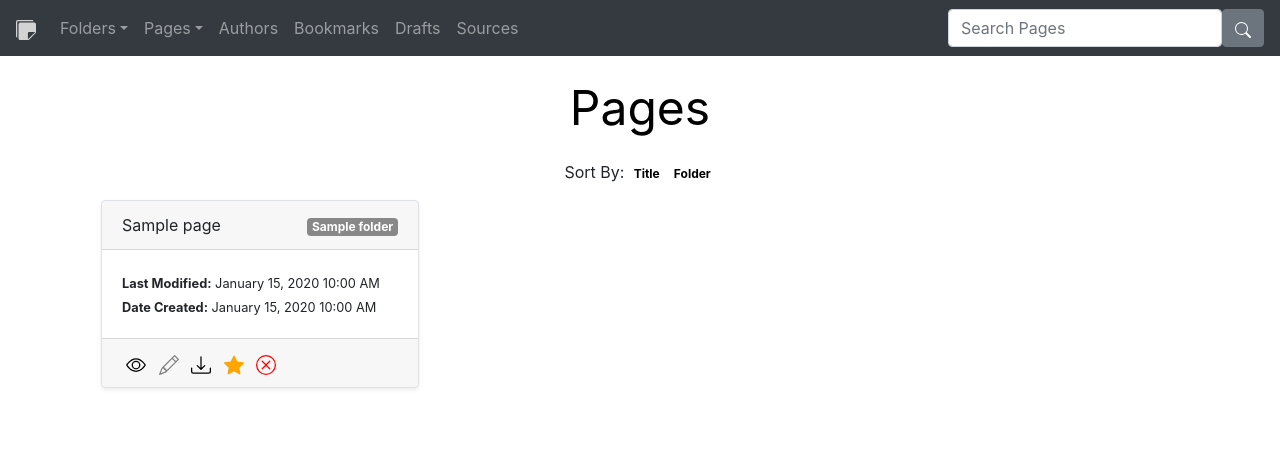
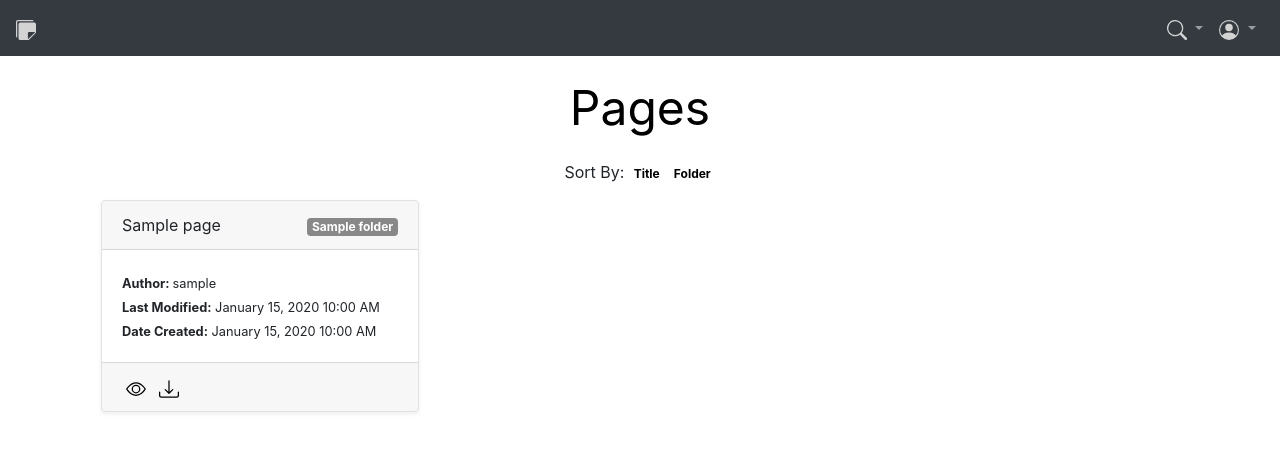
Before and after one commit to misterrager8/Notes-Repo, a Flask app: page /all_pages in a window 1280 px wide. Shown: the top 452 px of the page. Run offline with Flask 2, Linux system fonts and the light colour scheme; tables that the repository leaves empty hold one stand-in row (values such as "Sample post"); parts of the project's set-up code (start-up, migrations or seed data) failed here and were passed over; some libraries are stand-ins or nearby versions.

Commit message:
Implem. Flask-login, replace search bar w/ dropdown

```diff
--- a/modules/model.py
+++ b/modules/model.py
@@ -1,7 +1,8 @@
 from datetime import datetime
 
 import markdown
-from sqlalchemy import Column, Text, Integer, DateTime, ForeignKey, Boolean
+from flask_login import UserMixin
+from sqlalchemy import Column, Text, Integer, DateTime, ForeignKey, Boolean, Date
 from sqlalchemy.orm import relationship
 
 from modules import app, db
@@ -14,6 +15,7 @@ class Page(db.Model):
     content = Column(Text)
     date_created = Column(DateTime, default=datetime.now())
     last_modified = Column(DateTime, default=datetime.now())
+    author_id = Column(Integer, ForeignKey("users.id"))
     folder_id = Column(Integer, ForeignKey("folders.id"))
     bookmarked = Column(Boolean, default=False)
     is_draft = Column(Boolean, default=False)
@@ -34,12 +36,14 @@ class Page(db.Model):
         return self.date_created.strftime("%B %d, %Y %I:%M %p")
 
     def __str__(self):
-        return "%s,%s,%s,%s,%s,%s" % (self.title,
-                                      self.date_created,
-                                      self.last_modified,
-                                      self.folder_id,
-                                      self.bookmarked,
-                                      self.is_draft)
+        return "%s,%s,%s,%s,%s,%s,%s,%s" % (self.id,
+                                            self.title,
+                                            self.date_created,
+                                            self.last_modified,
+                                            self.users.username,
+                                            self.folder_id,
+                                            self.bookmarked,
+                                            self.is_draft)
 
 
 class Folder(db.Model):
@@ -48,6 +52,7 @@ class Folder(db.Model):
     name = Column(Text)
     color = Column(Text)
     date_created = Column(DateTime, default=datetime.now())
+    author_id = Column(Integer, ForeignKey("users.id"))
     pages = relationship("Page", backref="folders")
     sources = relationship("Source", backref="folders")
     id = Column(Integer, primary_key=True)
@@ -59,9 +64,11 @@ class Folder(db.Model):
         return self.date_created.strftime("%B %d, %Y %I:%M %p")
 
     def __str__(self):
-        return "%s,%s,%s" % (self.name,
-                             self.color,
-                             self.date_created)
+        return "%s,%s,%s,%s,%s" % (self.id,
+                                   self.name,
+                                   self.color,
+                                   self.date_created,
+                                   self.users.username)
 
 
 class Source(db.Model):
@@ -81,5 +88,24 @@ class Source(db.Model):
                           self.title)
 
 
+class User(UserMixin, db.Model):
+    __tablename__ = "users"
+
+    username = Column(Text)
+    password = Column(Text)
+    pages = relationship("Page", backref="users")
+    folders = relationship("Folder", backref="users")
+    date_added = Column(Date, default=datetime.today())
+    id = Column(Integer, primary_key=True)
+
+    def __init__(self, **kwargs):
+        super(User, self).__init__(**kwargs)
+
+    def __str__(self):
+        return "%s,%s,%s" % (self.id,
+                             self.username,
+                             self.date_added)
+
+
 with app.app_context():
     db.create_all()
--- a/modules/templates/base.html
+++ b/modules/templates/base.html
@@ -19,6 +19,7 @@
   </button>
   <div class="collapse navbar-collapse" id="nav_content">
     <ul class="navbar-nav mr-auto">
+      {% if current_user.is_authenticated %}
       <li class="nav-item dropdown">
         <a aria-expanded="false" aria-haspopup="true" class="nav-link dropdown-toggle" data-toggle="dropdown" href="#" role="button">Folders</a>
         <div class="dropdown-menu">
@@ -51,20 +52,47 @@
       <li class="nav-item">
         <a class="nav-link" href="{{ url_for('pages.sources') }}">Sources</a>
       </li>
+      {% endif %}
     </ul>
-    <form action="{{ url_for('pages.search') }}" class="form-inline " method="POST">
-      <input autocomplete="off" class="form-control" name="search_term" placeholder="Search Pages" type="text">
-      <button class="btn btn-secondary" type="submit">
-        <svg class="bi bi-search" fill="currentColor" height="16" viewBox="0 0 16 16" width="16" xmlns="http://www.w3.org/2000/svg">
-          <path d="M11.742 10.344a6.5 6.5 0 1 0-1.397 1.398h-.001c.03.04.062.078.098.115l3.85 3.85a1 1 0 0 0 1.415-1.414l-3.85-3.85a1.007 1.007 0 0 0-.115-.1zM12 6.5a5.5 5.5 0 1 1-11 0 5.5 5.5 0 0 1 11 0z"/>
-        </svg>
-      </button>
-    </form>
+    <ul class="navbar-nav ml-auto">
+      <li class="nav-item dropdown">
+        <a href="" data-toggle="dropdown" class="nav-link dropdown-toggle">{{ macros.search_icon() }}</a>
+        <div class="dropdown-menu dropdown-menu-right p-2">
+          <form action="{{ url_for('pages.search') }}" class="form-inline input-group" method="POST">
+            <input type="search" autocomplete="off" class="form-control" placeholder="Search" name="search_term">
+            <div class="input-group-append">
+              <button type="submit" class="btn btn-dark">{{ macros.search_icon() }}</button>
+            </div>
+          </form>
+        </div>
+      </li>
+      <li class="nav-item dropdown">
+        <a href="" data-toggle="dropdown" class="nav-link dropdown-toggle">{{ macros.user_icon() }}</a>
+        <div class="dropdown-menu dropdown-menu-right">
+          {% if not current_user.is_authenticated %}
+          {% call macros.unstyled_link(class='dropdown-item', modal_id='login') %}Log-In{% endcall %}
+          {% call macros.unstyled_link(class='dropdown-item', modal_id='signup') %}Sign Up{% endcall %}
+          {% else %}
+          {% call macros.unstyled_link(href=url_for('users.logout'), class='dropdown-item') %}Sign Out{% endcall %}
+          {% endif %}
+        </div>
+      </li>
+    </ul>
   </div>
 
   {% call macros.modal('add_folder', class='text-center') %}
   {{ macros.paragraph('Add Folder', class='m-3') }}
   {{ macros.folder_add_form() }}
+  {% endcall %}
+
+  {% call macros.modal('login') %}
+  {{ macros.paragraph('Log-In', class='m-3 text-center') }}
+  {{ macros.user_login_form() }}
+  {% endcall %}
+
+  {% call macros.modal('signup') %}
+  {{ macros.paragraph('Sign Up', class='m-3 text-center') }}
+  {{ macros.user_signup_form() }}
   {% endcall %}
 
 </nav>
--- a/modules/templates/folders/folder.html
+++ b/modules/templates/folders/folder.html
@@ -13,7 +13,7 @@
     {% endfor %}
   </div>
 
-  {% if private_pages %}
+  {% if private_pages and current_user.is_authenticated %}
   <div class="row my-5">
     {{ macros.paragraph('Drafts', class='font-italic col-12 text-center mb-5', size='1.75') }}
     {% for i in private_pages %}
--- a/modules/templates/folders/index.html
+++ b/modules/templates/folders/index.html
@@ -4,6 +4,7 @@
 {% block body %}
 <title>Notes-Repo</title>
 <div class="container">
+  {% if current_user.is_authenticated %}
   {{ macros.paragraph('Folders', class='m-3 text-center') }}
   {{ macros.sort_folders_filter('text-center', 'folders.index') }}
   <div class="row">
@@ -11,5 +12,6 @@
     {{ macros.folder_card(i) }}
     {% endfor %}
   </div>
+  {% endif %}
 </div>
 {% endblock %}
--- a/modules/templates/macros.html
+++ b/modules/templates/macros.html
@@ -65,8 +65,9 @@
   <div class="card-body text-center">
     {% call unstyled_link(href=url_for('folders.folder', id_=folder.id)) %}
     {{ folder_icon(size='100', color=folder.color) }}
-    {{ paragraph(folder.name, size='1.5', class='mb-1') }}
+    {{ paragraph(folder.name, size='1.5', class='mb-0') }}
     {% endcall %}
+    <div><small>{{ folder.users.username }}</small></div>
     {{ folder_options(folder) }}
   </div>
 </div>
@@ -97,6 +98,7 @@
       </div>
     </div>
     <div class="card-body">
+      <small><span class="font-weight-bold">Author: </span>{{ page.users.username }}</small><br>
       <small><span class="font-weight-bold">Last Modified:</span> {{ page.get_last_modified() }}</small><br>
       <small><span class="font-weight-bold">Date Created:</span> {{ page.get_date_created() }}</small>
     </div>
@@ -211,16 +213,18 @@
   {% if request.url_rule.endpoint != "pages.page" %}
   {% call unstyled_link(class='mx-1', modal_id='preview_page_'+page.id|string) %}{{ view_icon() }}{% endcall %}
   {% endif %}
+  <!--Save Page-->
+  {% call unstyled_link(class='mx-1', href=url_for('pages.page_plain', id_=page.id)) %}{{ save_icon() }}{% endcall %}
+  {% if current_user.is_authenticated %}
   <!--Edit Page-->
   {% call unstyled_link(class='mx-1', href=url_for('pages.editor', id_=page.id)) %}{{ edit_icon() }}{% endcall %}
-  <!--Save Page-->
-  {% call unstyled_link(class='mx-1', href=url_for('pages.page_plain', id_=page.id)) %}{{ save_icon() }}{% endcall %}
   <!--Bookmark Page-->
   {% if not page.is_draft %}
   {% call unstyled_link(class='mx-1', href=url_for('pages.mark_page', id_=page.id)) %}{{ star_icon(page.bookmarked) }}{% endcall %}
   {% endif %}
   <!--Delete Page-->
   {% call unstyled_link(class='mx-1', modal_id='delete_page_'+page.id|string) %}{{ delete_icon() }}{% endcall %}
+  {% endif %}
 </span>
 
 {% call modal('preview_page_'+page.id|string, large=true) %}
@@ -237,14 +241,16 @@
 <!--Folder Options Panel-->
 {% macro folder_options(folder, class='') %}
 <span class="{{ class }}">
+  <!--Info for Folder-->
+  {% call unstyled_link(modal_id='info_folder_'+folder.id|string, class='mx-1') %}{{ info_icon() }}{% endcall %}
+  {% if current_user.is_authenticated %}
   <!--Add to Folder-->
   {% call unstyled_link(modal_id='add_page_to_'+folder.id|string, class='mx-1') %}{{ add_icon() }}{% endcall %}
-  <!--Info for Folder-->
-  {% call unstyled_link(modal_id='info_folder_'+folder.id|string, class='mx-1') %}{{ info_icon() }}{% endcall %}
   <!--Edit Folder-->
   {% call unstyled_link(modal_id='edit_folder_'+folder.id|string, class='mx-1') %}{{ edit_icon() }}{% endcall %}
   <!--Delete Folder-->
   {% call unstyled_link(modal_id='delete_folder_'+folder.id|string, class='mx-1') %}{{ delete_icon() }}{% endcall %}
+  {% endif %}
 </span>
 
 {% call modal('add_page_to_'+folder.id|string) %}
--- a/modules/views/folders.py
+++ b/modules/views/folders.py
@@ -1,6 +1,7 @@
 import random
 
 from flask import Blueprint, request, url_for, redirect, render_template
+from flask_login import current_user
 from sqlalchemy import text
 
 from modules import db
@@ -14,7 +15,7 @@ def index():
     order_by = request.args.get("order_by", default="date_created desc")
     _ = db.session.query(Folder).order_by(text(order_by)).all()
 
-    return render_template("folders/index.html", all_folders=_, order_by=order_by)
+    return render_template("folders/index.html", all_folders=_, order_by=order_by, current_user=current_user)
 
 
 @folders.route("/add_folder", methods=["POST", "GET"])
@@ -23,7 +24,7 @@ def add_folder():
         name = request.form["name"]
         color = "#{:06x}".format(random.randint(0, 0xFFFFFF))
 
-        db.session.add(Folder(name=name.title(), color=color))
+        db.session.add(Folder(name=name.title(), color=color, users=current_user))
         db.session.commit()
         return redirect(url_for("folders.index"))
 
--- a/requirements.txt
+++ b/requirements.txt
@@ -7,3 +7,4 @@ gunicorn
 PyMySQL
 requests
 beautifulsoup4
+Werkzeug
```
Also changed, not shown: modules/__init__.py (+8 -0 lines).
